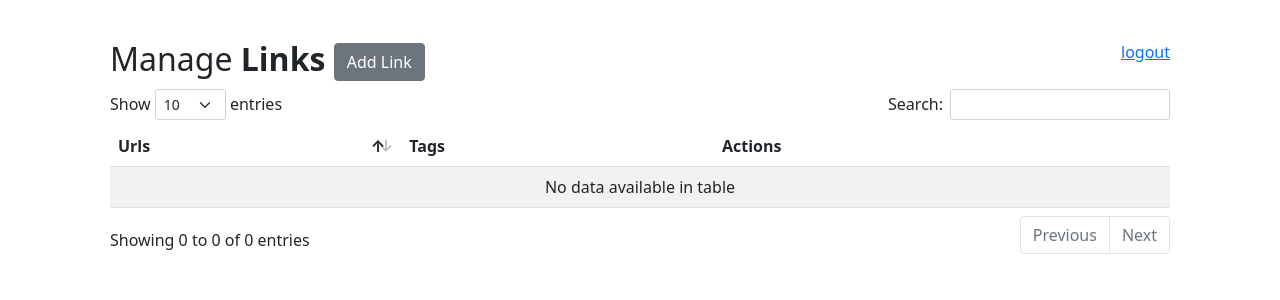
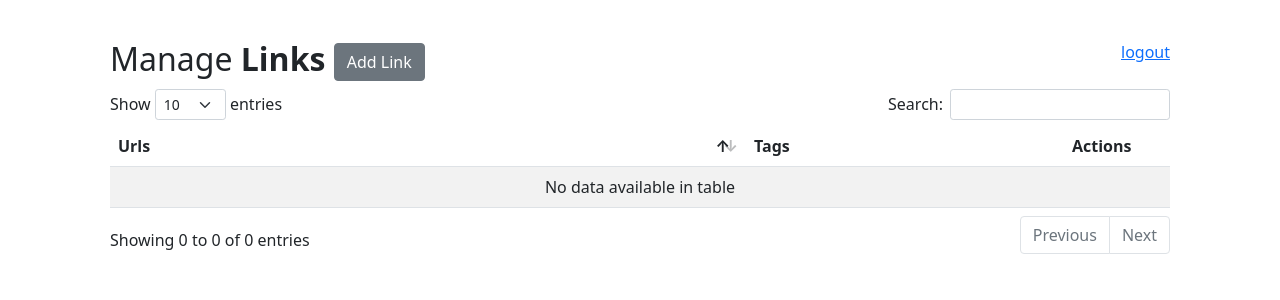
Before and after one commit to CobblePot59/links, a Flask app: page / in a window 1280 px wide. Shown: the top 300 px of the page. Run offline with Flask 2, Linux system fonts and the light colour scheme; the visitor is signed in with stand-in values (Sample User, id 1); data that the repository does not hold is empty; some libraries are stand-ins or nearby versions.

Commit message:
Update index.html

```diff
--- a/volumes/app/templates/index.html
+++ b/volumes/app/templates/index.html
@@ -100,11 +100,11 @@
 {% block scripts %}
   <script>
     $(document).ready(function () {
-      $('#data').DataTable({
+      $("#data").DataTable({
         columns: [
-          {orderable: false, searchable: false},
-          {orderable: false, searchable: true},
-          {orderable: false, searchable: false},
+          {orderable: false, searchable: false, "width": "60%"},
+          {orderable: false, searchable: true, "width": "30%"},
+          {orderable: false, searchable: false, "width": "10%"},
           ],
       });
     });
```
